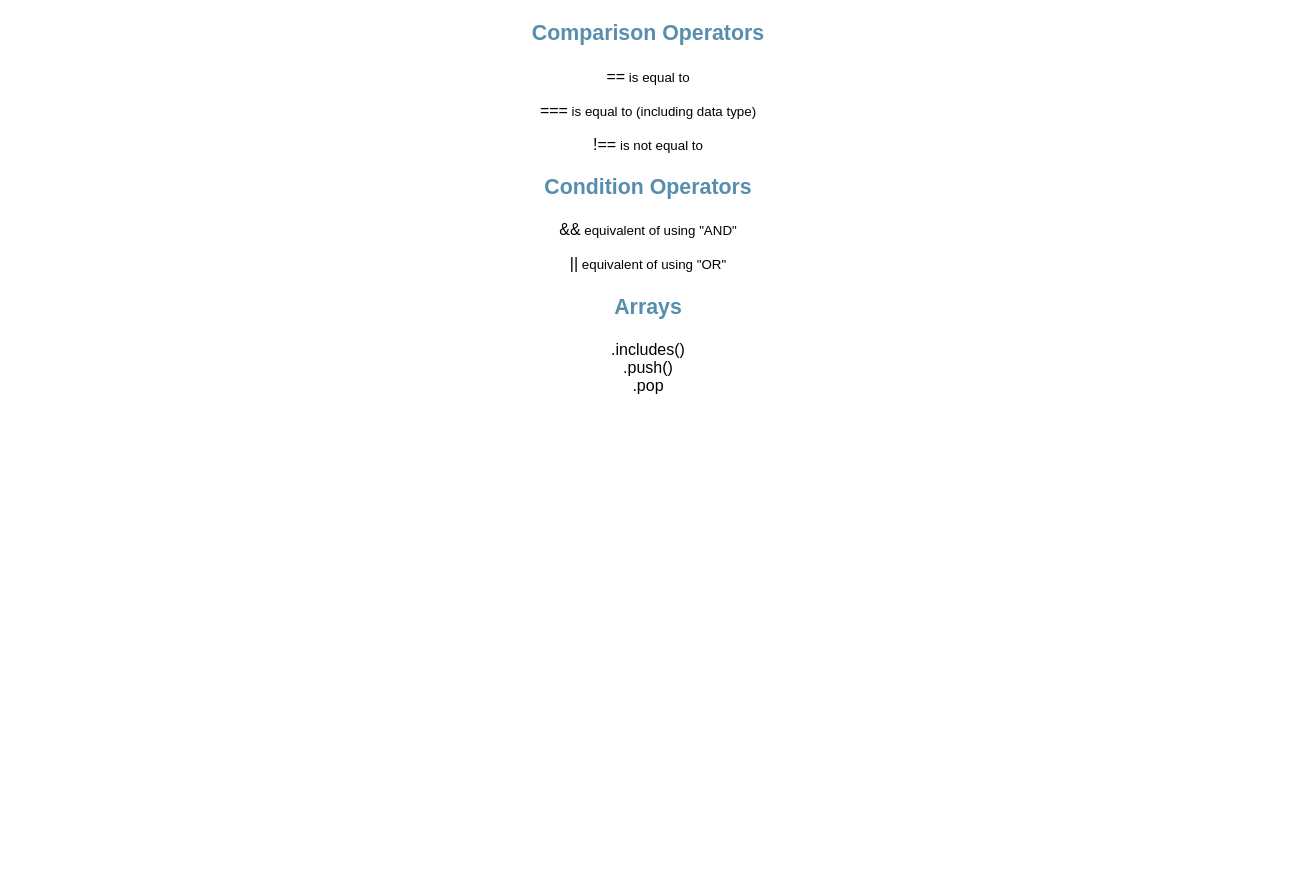
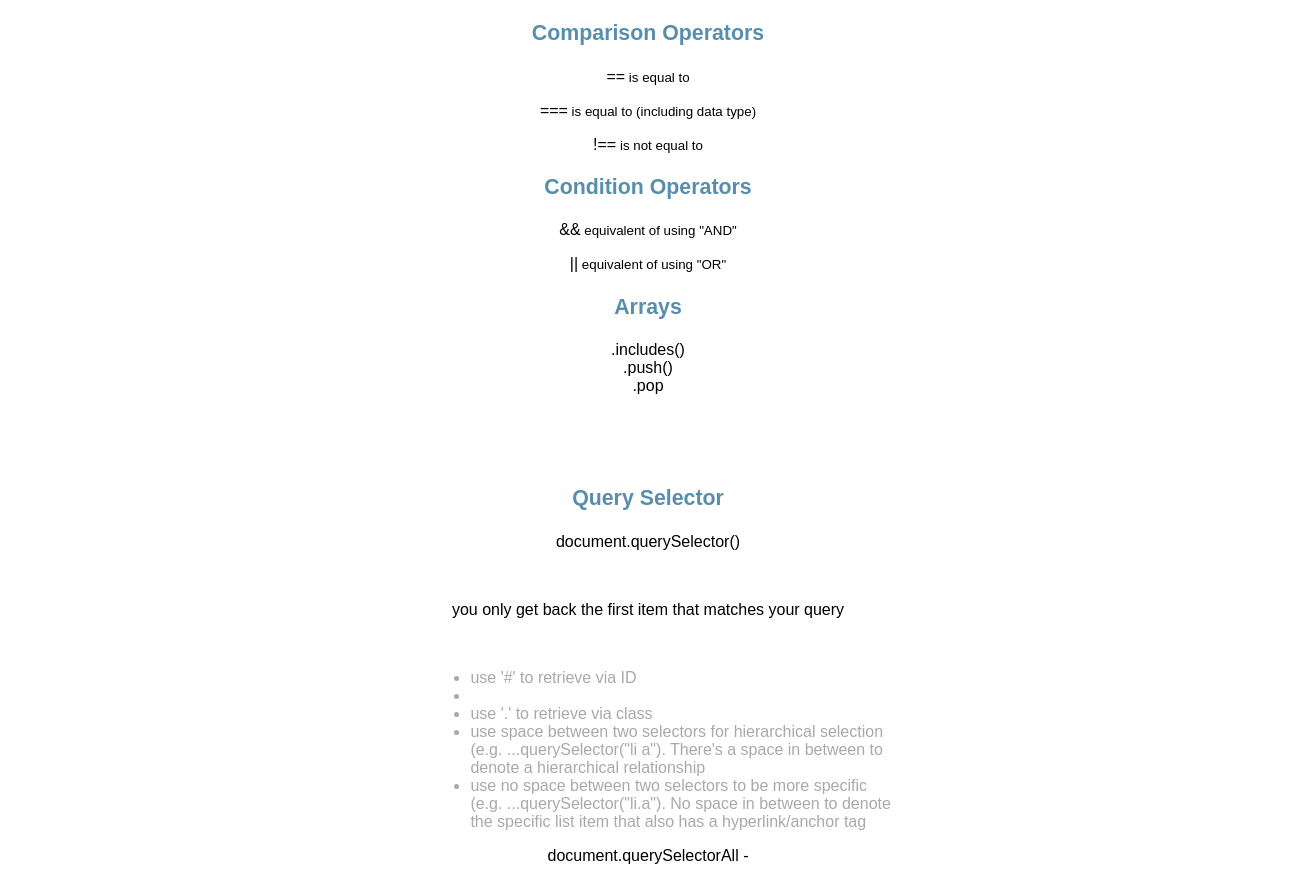
Before and after one commit to cmowery-L1C/publish1, a plain HTML site: page Notes/JavaScript.html in a window 1280 px wide. Shown: the whole page, 1315 px wide, since content can reach past the window. Before the commit the page ends 800 px from the top, so only its background shows below. Drawn offline with Linux system fonts and the light colour scheme.

Commit message:
querySelector

```diff
--- a/Notes/JavaScript.html
+++ b/Notes/JavaScript.html
@@ -19,5 +19,19 @@
   <p>.includes()<br>
   .push()<br>
   .pop</p>
+
+  <br>
+  <br>
+  <br>
+  <h3>Query Selector</h3>
+  <p>document.querySelector()</p><br>
+  <p>you only get back the first item that matches your query</p><br>
+  <ul>
+    <li>use '#' to retrieve via ID<li>
+    <li>use '.' to retrieve via class</li>
+    <li>use space between two selectors for hierarchical selection (e.g. ...querySelector("li a"). There's a space in between to denote a hierarchical relationship</li>
+    <li>use no space between two selectors to be more specific (e.g. ...querySelector("li.a"). No space in between to denote the specific list item that also has a hyperlink/anchor tag</li>
+  </ul
+  <p>document.querySelectorAll -
 </body>
 </html>
```
